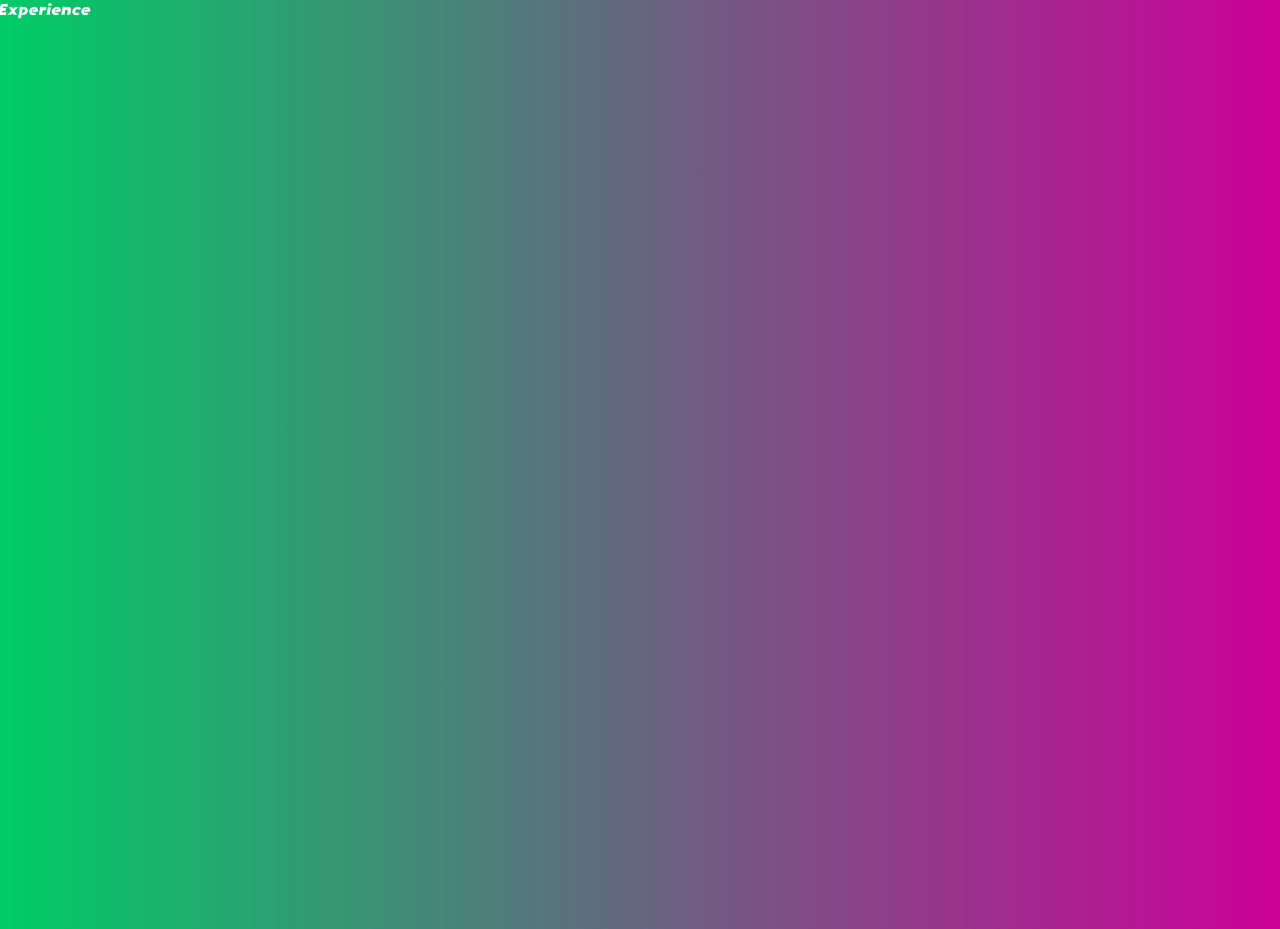
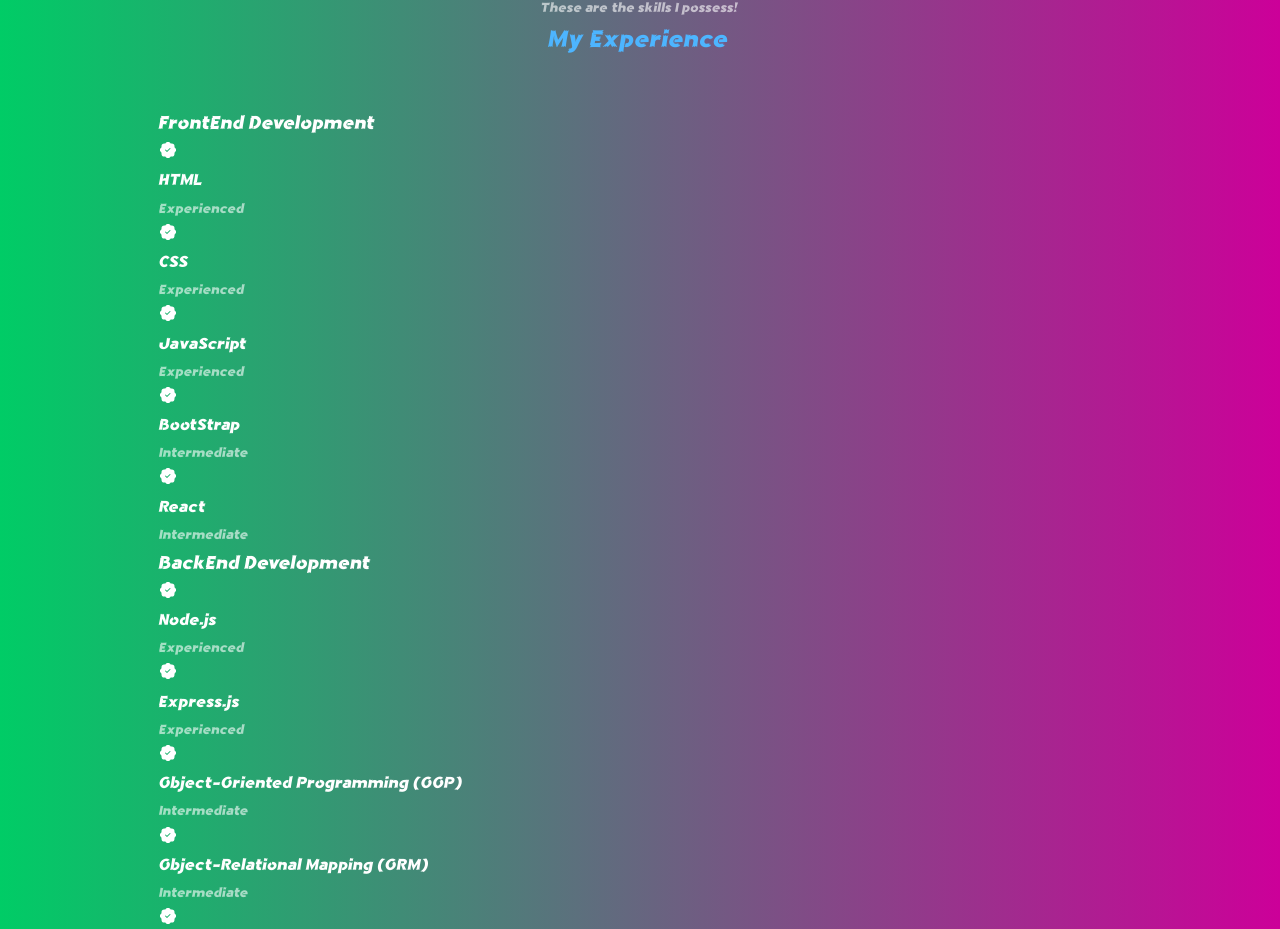
Before and after one commit to aldoibuado/Aldo-Portfolio, a React (Create React App) app in the folder client/: page / in a window 1280 px wide. Shown: the part 1860-2789 px from the top of the page. Built offline with nearby package versions, Linux system fonts and the light colour scheme.

Commit message:
adding information of the languages I know in the experience section

```diff
--- a/client/src/components/experience/Experience.jsx
+++ b/client/src/components/experience/Experience.jsx
@@ -1,9 +1,78 @@
 import React from 'react';
+import {BsPatchCheckFill} from 'react-icons/bs';
 import './experience.css';
 
 function Experience() {
   return (
-    <section id="experience">Experience</section>
+    <section id="experience">
+      <h5>These are the skills I possess!</h5>
+      <h2>My Experience</h2>
+
+      <div className="container experience__container">
+        {/* information in regards to Front-End languages I know */}
+        <div className="experience__front-end">
+         <h3>FrontEnd Development</h3>
+         <div className="experience__content">
+          <article className="experience__details">
+            <BsPatchCheckFill />
+            <h4>HTML</h4>
+            <small className="text-light">Experienced</small>
+          </article>
+          <article className="experience__details">
+            <BsPatchCheckFill />
+            <h4>CSS</h4>
+            <small className="text-light">Experienced</small>
+          </article>
+          <article className="experience__details">
+            <BsPatchCheckFill />
+            <h4>JavaScript</h4>
+            <small className="text-light">Experienced</small>
+          </article>
+          <article className="experience__details">
+            <BsPatchCheckFill />
+            <h4>BootStrap</h4>
+            <small className="text-light">Intermediate</small>
+          </article>
+          <article className="experience__details">
+            <BsPatchCheckFill />
+            <h4>React</h4>
+            <small className="text-light">Intermediate</small>
+          </article>
+         </div>
+        </div>
+        {/* Information regarding the back-end langagues I know */}
+        <div className="experience__back-end">
+        <h3>BackEnd Development</h3>
+         <div className="experience__content">
+          <article className="experience__details">
+            <BsPatchCheckFill />
+            <h4>Node.js</h4>
+            <small className="text-light">Experienced</small>
+          </article>
+          <article className="experience__details">
+            <BsPatchCheckFill />
+            <h4>Express.js</h4>
+            <small className="text-light">Experienced</small>
+          </article>
+          <article className="experience__details">
+            <BsPatchCheckFill />
+            <h4>Object-Oriented Programming (OOP)</h4>
+            <small className="text-light">Intermediate</small>
+          </article>
+          <article className="experience__details">
+            <BsPatchCheckFill />
+            <h4>Object-Relational Mapping (ORM)</h4>
+            <small className="text-light">Intermediate</small>
+          </article>
+          <article className="experience__details">
+            <BsPatchCheckFill />
+            <h4>MERN stack</h4>
+            <small className="text-light">Intermediate</small>
+          </article>
+         </div>
+        </div>
+      </div>
+    </section>
   )
 }
 
```
